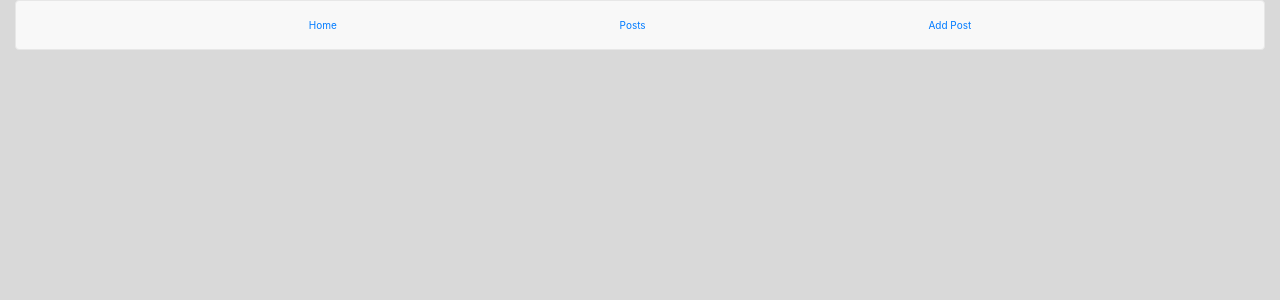
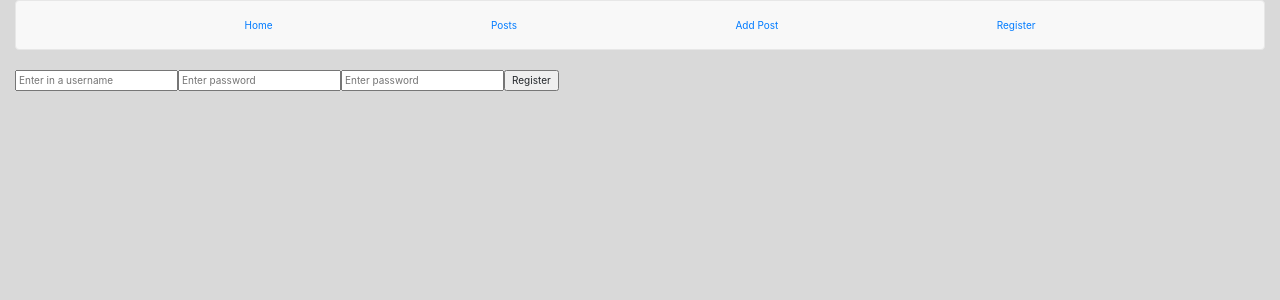
Before and after one commit to yvonnersz/mock-reddit-frontend, a React (Create React App) app: page /register in a window 1280 px wide. Shown: the top 300 px of the page. Built offline with nearby package versions, Linux system fonts and the light colour scheme; no server answers.

Commit message:
Create and render registration form for users

```diff
--- a/src/components/NavBar.js
+++ b/src/components/NavBar.js
@@ -9,6 +9,7 @@ const NavBar = () => {
       <Link to='/'>Home</Link>
       <Link to='/posts'>Posts</Link>
       <Link to='/posts/new'>Add Post</Link>
+      <Link to='/register'>Register</Link>
     </nav>
 
   )
--- /dev/null
+++ b/src/components/users/UserInput.js
@@ -0,0 +1,73 @@
+import React from 'react';
+import axios from 'axios';
+
+class UserInput extends React.Component {
+    constructor() {
+        super();
+        this.state = {
+            username: '',
+            password: '',
+            password_confirmation: ''
+        }
+    }
+
+    handleOnChange = (event) => {
+        this.setState({
+            [event.target.name]: event.target.value
+        })
+    }
+
+    handleSubmit = (event) => {
+        event.preventDefault();
+
+        const {username, password, password_confirmation} = this.state
+
+        axios.post('http://localhost:3000/users', {
+            user: {
+                username: username,
+                password: password,
+                password_confirmation: password_confirmation
+            }
+        },
+        {withCredentials: true}
+        )
+
+        this.props.history.push('/')
+    }
+
+    render() {
+        return (
+            <div>
+                <form onSubmit={this.handleSubmit}>
+                    <input
+                        type='text'
+                        name='username'
+                        placeholder='Enter in a username'
+                        onChange={this.handleOnChange}>
+                    </input>
+
+                    <input
+                        type='password'
+                        name='password'
+                        placeholder='Enter password'
+                        onChange={this.handleOnChange}>
+                    </input>
+
+                    <input
+                        type='password'
+                        name='password_confirmation'
+                        placeholder='Enter password'
+                        onChange={this.handleOnChange}>
+                    </input>
+
+                    <input
+                        type='submit'
+                        value='Register'>
+                    </input>
+                </form>
+            </div>
+        )
+    }
+}
+
+export default UserInput;
--- a/src/containers/PostsContainer.js
+++ b/src/containers/PostsContainer.js
@@ -10,6 +10,7 @@ import CommentsContainer from './CommentsContainer';
 import CommentEdit from '../components/comments/CommentEdit.js';
 import Home from '../components/Home';
 import NavBar from '../components/NavBar';
+import UserInput from '../components/users/UserInput';
 import {fetchPosts} from '../actions/post/fetchPosts';
 
 class PostsContainer extends React.Component {
@@ -21,6 +22,7 @@ class PostsContainer extends React.Component {
                 <Switch>
                     <Route exact path='/' component={Home} />
                     <Route path='/posts/new' component={PostInput} />
+                    <Route path='/register' render={(routerProps) => <UserInput {...routerProps} />} />
                     <Route path='/posts/:id/comments/:id' render={(routerProps) => <CommentEdit {...routerProps} posts={this.props.posts}/>} />
                     <Route path='/posts/:id/comments' render={(routerProps) => <><Post {...routerProps} posts={this.props.posts} /><CommentsContainer {...routerProps} posts={this.props.posts} /></>} />
                     <Route path='/posts/:id/edit' render={(routerProps) => <PostEdit {...routerProps} posts={this.props.posts} />} />
```
